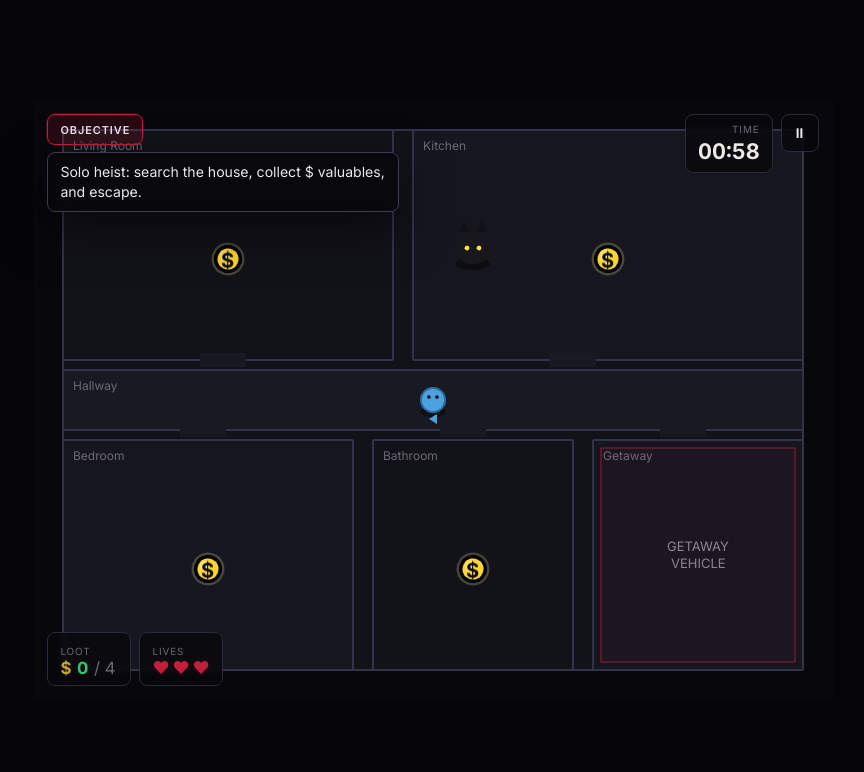
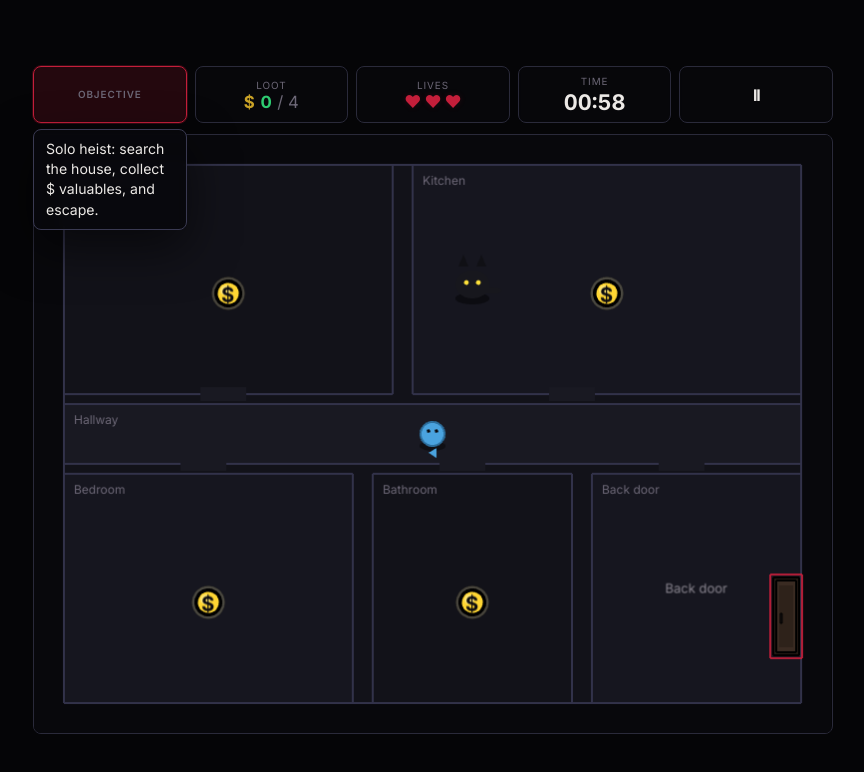
Before and after one commit to jsoto1233/the-cat-in-the-house, a React (Vite) app in the folder client/: page / in a window 1280 px wide. Both pictures are taken after a click on the button "Single Player". Shown: the top 772 px of the page, without its empty margins (207-1071 px from the left). Built offline with nearby package versions, Linux system fonts and the light colour scheme.

Commit message:
Refine solo heist HUD layout and house preview visuals.
HUD bar layout, back door and door art, red perimeter fix, objective transparency, DPR sharpness, and timer tweaks; update handoff notes for integration.

```diff
--- a/client/src/styles.css
+++ b/client/src/styles.css
@@ -478,49 +478,75 @@ input {
 /* ---------- Game view + HUD ---------- */
 
 .game {
-  position: relative;
   min-height: 100vh;
   display: flex;
   align-items: center;
   justify-content: center;
+  padding: 0.75rem;
   background: #050507;
+}
+
+.game__panel {
+  display: flex;
+  flex-direction: column;
+  width: min(800px, 96vw);
+  max-height: 94vh;
+  gap: 0.65rem;
 }
 
 .game__stage {
   position: relative;
-  width: min(800px, 96vw);
+  width: 100%;
   aspect-ratio: 4 / 3;
-  max-height: 94vh;
+  flex: 1 1 auto;
+  min-height: 0;
+  overflow: hidden;
+  border-radius: var(--radius-sm);
+  border: 1px solid var(--border);
 }
 
 .game__canvas {
-  position: absolute;
-  inset: 0;
+  width: 100%;
+  height: 100%;
 }
 
 .hud {
-  position: absolute;
-  inset: 0;
-  pointer-events: none;
-  padding: 0.9rem;
+  --hud-cell-height: 3.5rem;
+  flex: 0 0 auto;
+  display: flex;
+  flex-direction: row;
+  align-items: stretch;
+  gap: 0.5rem;
+  padding: 0;
+  width: 100%;
+}
+
+.hud__slot {
+  flex: 1 1 0;
+  min-width: 0;
+  display: flex;
+  align-items: stretch;
+}
+
+.hud__slot--objective {
+  position: relative;
+  z-index: 12;
+}
+
+.hud__cell {
+  flex: 1 1 auto;
+  width: 100%;
+  min-height: var(--hud-cell-height);
   display: flex;
   flex-direction: column;
-  justify-content: space-between;
-}
-
-.hud__row {
-  display: flex;
-  justify-content: space-between;
-  align-items: flex-start;
-  gap: 0.75rem;
-}
-
-.hud__card {
+  justify-content: center;
+  align-items: stretch;
+  padding: 0.45rem 0.55rem;
   background: rgba(8, 8, 12, 0.78);
   border: 1px solid var(--border);
   border-radius: var(--radius-sm);
-  padding: 0.5rem 0.75rem;
   backdrop-filter: blur(2px);
+  box-sizing: border-box;
 }
 
 .hud__label {
@@ -535,24 +561,18 @@ input {
 .hud__objective-wrap {
   position: relative;
   display: flex;
-  flex-direction: column;
-  align-items: flex-start;
-  gap: 0.45rem;
-  max-width: min(58%, 22rem);
+  flex: 1 1 auto;
+  width: 100%;
+  min-width: 0;
 }
 
 .hud__objective-btn {
-  pointer-events: auto;
   font-family: var(--font-body);
   font-size: 0.68rem;
   font-weight: 600;
   text-transform: uppercase;
   letter-spacing: 0.09em;
   color: var(--text);
-  background: rgba(8, 8, 12, 0.85);
-  border: 1px solid var(--border);
-  border-radius: var(--radius-sm);
-  padding: 0.45rem 0.75rem;
   cursor: pointer;
   transition:
     border-color 0.15s ease,
@@ -573,8 +593,11 @@ input {
 }
 
 .hud__objective-panel {
-  pointer-events: auto;
-  width: 100%;
+  position: absolute;
+  top: calc(100% + 0.35rem);
+  left: 0;
+  right: 0;
+  z-index: 20;
   background: rgba(8, 8, 12, 0.92);
   border: 1px solid var(--border-strong);
   border-radius: var(--radius-sm);
@@ -603,7 +626,7 @@ input {
 }
 
 .hud__timer {
-  text-align: right;
+  text-align: center;
 }
 
 .hud__timer strong {
@@ -622,19 +645,14 @@ input {
   }
 }
 
-.hud__bottom {
-  display: flex;
-  align-items: flex-end;
-  gap: 0.75rem;
+.hud__loot,
+.hud__lives {
+  text-align: center;
 }
 
-.hud__loot,
-.hud__lives {
-  display: flex;
-  flex-direction: column;
-  justify-content: flex-end;
-  min-width: 5.25rem;
-  min-height: 3.35rem;
+.hud__loot .hud__stat-value,
+.hud__lives .hud__stat-value {
+  justify-content: center;
 }
 
 .hud__stat-value {
@@ -662,15 +680,27 @@ input {
   color: #2ecc71;
 }
 
+.hud__pause-btn {
+  align-items: center;
+  justify-content: center;
+  color: var(--text);
+  cursor: pointer;
+  font-weight: 700;
+  transition: border-color 0.15s ease, background 0.15s ease;
+}
 
-.cat-mood--aggressive {
-  color: var(--danger);
-  border-color: var(--danger);
-  animation: pulse 0.8s infinite;
+.hud__pause-btn:hover {
+  border-color: var(--border-strong);
+  background: rgba(20, 20, 31, 0.92);
+}
+
+.hud__pause-icon {
+  font-size: 1rem;
+  letter-spacing: -0.08em;
+  line-height: 1;
 }
 
 .icon-btn {
-  pointer-events: auto;
   width: 38px;
   height: 38px;
   border-radius: var(--radius-sm);
@@ -758,12 +788,6 @@ input {
 }
 
 /* ---------- HUD: lives, cash ---------- */
-
-.hud__bottom-left {
-  display: flex;
-  gap: 0.5rem;
-  align-items: stretch;
-}
 
 .hearts {
   gap: 0.18rem;
--- a/client/src/ui/components/HUD.tsx
+++ b/client/src/ui/components/HUD.tsx
@@ -35,17 +35,17 @@ export function HUD({
   const low = timeLeftMs <= 30_000;
 
   return (
-    <div className="hud">
-      <div className="hud__row">
+    <header className="hud" aria-label="Game status">
+      <div className="hud__slot hud__slot--objective">
         <div className="hud__objective-wrap">
           <button
             type="button"
-            className={`hud__objective-btn ${objectivePanelActive ? "is-active" : ""}`}
+            className={`hud__cell hud__objective-btn ${objectivePanelActive ? "is-active" : ""}`}
             onClick={onObjectiveToggle}
             aria-expanded={showObjectivePanel}
             aria-controls="hud-objective-panel"
           >
-            Objective
+            <span className="hud__label">Objective</span>
           </button>
           {showObjectivePanel && (
             <div
@@ -58,20 +58,10 @@ export function HUD({
             </div>
           )}
         </div>
-        <div className="hud__row" style={{ alignItems: "flex-start", gap: "0.5rem" }}>
-          <div className={`hud__card hud__timer ${low ? "is-low" : ""}`}>
-            <span className="hud__label">Time</span>
-            <strong aria-live="polite">{formatTime(timeLeftMs)}</strong>
-          </div>
-          <button className="icon-btn" onClick={onPause} aria-label="Pause">
-            II
-          </button>
-        </div>
       </div>
 
-      <div className="hud__bottom">
-        <div className="hud__bottom-left">
-          <div className="hud__card hud__stat hud__loot">
+      <div className="hud__slot">
+        <div className="hud__cell hud__card hud__loot">
           <span className="hud__label">Loot</span>
           <span className="hud__stat-value cash-counter" aria-label={`${cashFound} of ${cashTotal} valuables collected`}>
             <span className="cash-counter__sign" aria-hidden="true">
@@ -81,7 +71,10 @@ export function HUD({
             <span className="dim">/ {cashTotal}</span>
           </span>
         </div>
-          <div className="hud__card hud__stat hud__lives">
+      </div>
+
+      <div className="hud__slot">
+        <div className="hud__cell hud__card hud__lives">
           <span className="hud__label">Lives</span>
           <span className="hud__stat-value hearts" aria-label={`${lives} of ${livesTotal} lives`}>
             {Array.from({ length: livesTotal }).map((_, i) => (
@@ -92,7 +85,21 @@ export function HUD({
           </span>
         </div>
       </div>
+
+      <div className="hud__slot">
+        <div className={`hud__cell hud__card hud__timer ${low ? "is-low" : ""}`}>
+          <span className="hud__label">Time</span>
+          <strong aria-live="polite">{formatTime(timeLeftMs)}</strong>
         </div>
       </div>
+
+      <div className="hud__slot">
+        <button className="hud__cell hud__pause-btn" type="button" onClick={onPause} aria-label="Pause">
+          <span className="hud__pause-icon" aria-hidden="true">
+            II
+          </span>
+        </button>
+      </div>
+    </header>
   );
 }
--- a/client/src/ui/preview/HousePreviewScene.ts
+++ b/client/src/ui/preview/HousePreviewScene.ts
@@ -44,7 +44,10 @@ const PALETTE = {
   moneyGlow: 0xffe23a,
   moneyGold: 0xffd633,
   moneyHighlight: 0xfff4a8,
-  attic: 0xc41e3a
+  attic: 0xc41e3a,
+  doorWood: 0x3a2b22,
+  doorWoodDark: 0x241a14,
+  doorHandle: 0x141010
 };
 
 const WORLD = { x: 30, y: 30, w: 740, h: 540 };
@@ -60,7 +63,7 @@ const ROOMS: Room[] = [
   { key: "hallway", name: "Hallway", x: 30, y: 270, w: 740, h: 60 },
   { key: "bedroom", name: "Bedroom", x: 30, y: 340, w: 290, h: 230 },
   { key: "bathroom", name: "Bathroom", x: 340, y: 340, w: 200, h: 230 },
-  { key: "attic", name: "Getaway", x: 560, y: 340, w: 210, h: 230, isAttic: true }
+  { key: "attic", name: "Back door", x: 560, y: 340, w: 210, h: 230, isAttic: true }
 ];
 
 const MONEY_SPOTS = [
@@ -106,15 +109,10 @@ export class HousePreviewScene extends Phaser.Scene {
     this.drawDoor(430, 330, 46, 14);
     this.drawDoor(650, 330, 46, 14);
 
-    // Getaway vehicle area (static placeholder).
+    // Back door escape area (static placeholder).
     const attic = ROOMS.find((r) => r.isAttic)!;
     this.add
-      .rectangle(attic.x + attic.w / 2, attic.y + attic.h / 2, attic.w - 16, attic.h - 16)
-      .setStrokeStyle(2, PALETTE.attic, 0.35)
-      .setFillStyle(PALETTE.attic, 0.04)
-      .setDepth(1);
-    this.add
-      .text(attic.x + attic.w / 2, attic.y + attic.h / 2, "GETAWAY\nVEHICLE", {
+      .text(attic.x + attic.w / 2, attic.y + attic.h / 2, "Back door", {
         fontFamily: "Inter, sans-serif",
         fontSize: "13px",
         color: "#8a8690",
@@ -122,6 +120,7 @@ export class HousePreviewScene extends Phaser.Scene {
       })
       .setOrigin(0.5)
       .setDepth(2);
+    this.drawBackDoor(attic);
 
     // Cash pickup markers ($ at former clue positions).
     MONEY_SPOTS.forEach((spot) => this.spawnMoneyMarker(spot.x, spot.y));
@@ -152,6 +151,36 @@ export class HousePreviewScene extends Phaser.Scene {
 
   private drawDoor(x: number, y: number, w: number, h: number) {
     this.add.rectangle(x, y, w, h, PALETTE.hallway).setDepth(1);
+  }
+
+  /** Small exit door on the right wall of the Back door room (visual only). */
+  private drawBackDoor(room: Rect) {
+    const doorW = 20;
+    const doorH = 72;
+    const wallInset = 5;
+    const cx = room.x + room.w - wallInset - doorW / 2;
+    const cy = room.y + room.h / 2 + 28;
+
+    const escapePad = 3;
+    const escapeW = doorW + 6 + escapePad * 2;
+    const escapeH = doorH + 6 + escapePad * 2;
+    const escapePerimeter = this.add
+      .rectangle(0, 0, escapeW, escapeH)
+      .setStrokeStyle(2, PALETTE.attic, 0.9)
+      .setFillStyle(PALETTE.attic, 0.04);
+
+    const frame = this.add
+      .rectangle(0, 0, doorW + 6, doorH + 6, PALETTE.doorWoodDark)
+      .setStrokeStyle(2, PALETTE.outline);
+    const panel = this.add
+      .rectangle(0, 0, doorW, doorH, PALETTE.doorWood)
+      .setStrokeStyle(2, PALETTE.outline);
+    const inset = this.add.rectangle(0, 0, doorW - 6, doorH - 10, PALETTE.doorWoodDark, 0.55);
+    const handle = this.add
+      .rectangle(-doorW / 2 + 5, 2, 2, 10, PALETTE.doorHandle)
+      .setStrokeStyle(1, PALETTE.outline);
+
+    this.add.container(cx, cy, [escapePerimeter, frame, panel, inset, handle]).setDepth(1);
   }
 
   private spawnMoneyMarker(x: number, y: number) {
--- a/client/src/ui/screens/EndScreen.tsx
+++ b/client/src/ui/screens/EndScreen.tsx
@@ -5,7 +5,7 @@ const COPY = {
   escaped: {
     title: "Got away with the loot",
     className: "outcome-escaped",
-    blurb: "Enough valuables in the bag — your crew reached the getaway vehicle and vanished into the night."
+    blurb: "Enough valuables in the bag — your crew slipped out the back door and vanished into the night."
   },
   caught: {
     title: "The cat caught you",
--- a/client/src/ui/screens/GameView.tsx
+++ b/client/src/ui/screens/GameView.tsx
@@ -112,16 +112,7 @@ export function GameView() {
 
   return (
     <div className="game">
-      <div className="game__stage">
-        <div ref={containerRef} id="game-container" className="game__canvas" />
-
-        {preview.difficulty === "ludicrous" && (
-          <>
-            <div className="ludicrous-fx" aria-hidden="true" />
-            <div className="ludicrous-badge">Ludicrous</div>
-          </>
-        )}
-
+      <div className="game__panel">
         <HUD
           objective={objective}
           showObjectivePanel={showObjectivePanel}
@@ -135,6 +126,16 @@ export function GameView() {
           onPause={() => setPaused(true)}
         />
 
+        <div className="game__stage">
+          <div ref={containerRef} id="game-container" className="game__canvas" />
+
+          {preview.difficulty === "ludicrous" && (
+            <>
+              <div className="ludicrous-fx" aria-hidden="true" />
+              <div className="ludicrous-badge">Ludicrous</div>
+            </>
+          )}
+
           <PauseOverlay
             open={paused}
             onResume={() => setPaused(false)}
@@ -143,5 +144,6 @@ export function GameView() {
           />
         </div>
       </div>
+    </div>
   );
 }
```
Also changed, not shown: 1 other file (tests, documents, lock files or other folders). Lines whose indentation alone changed are shown as unchanged.
